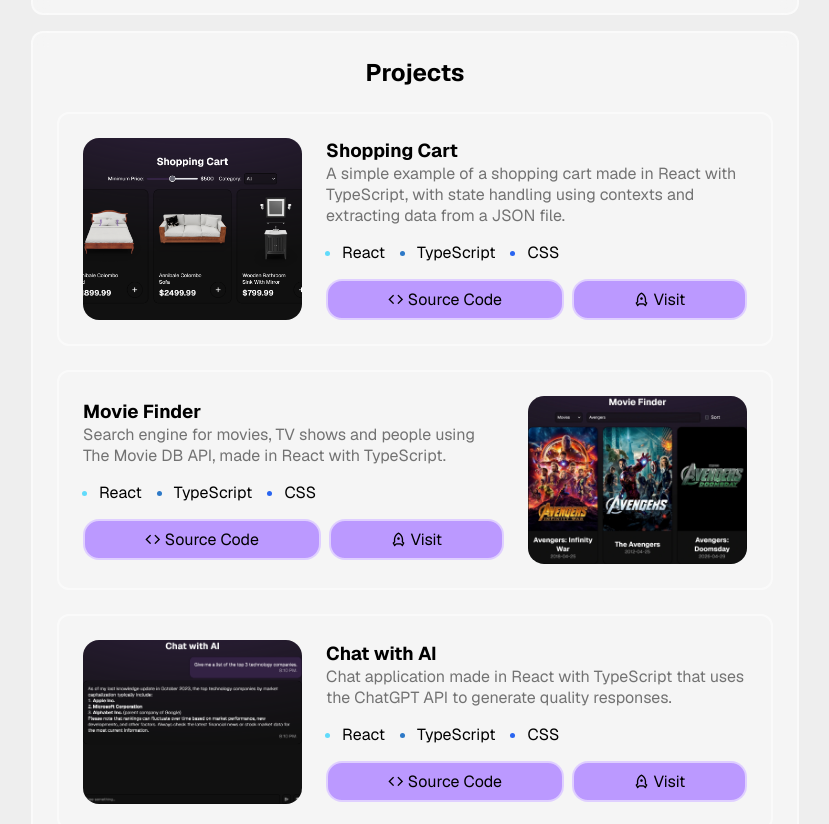
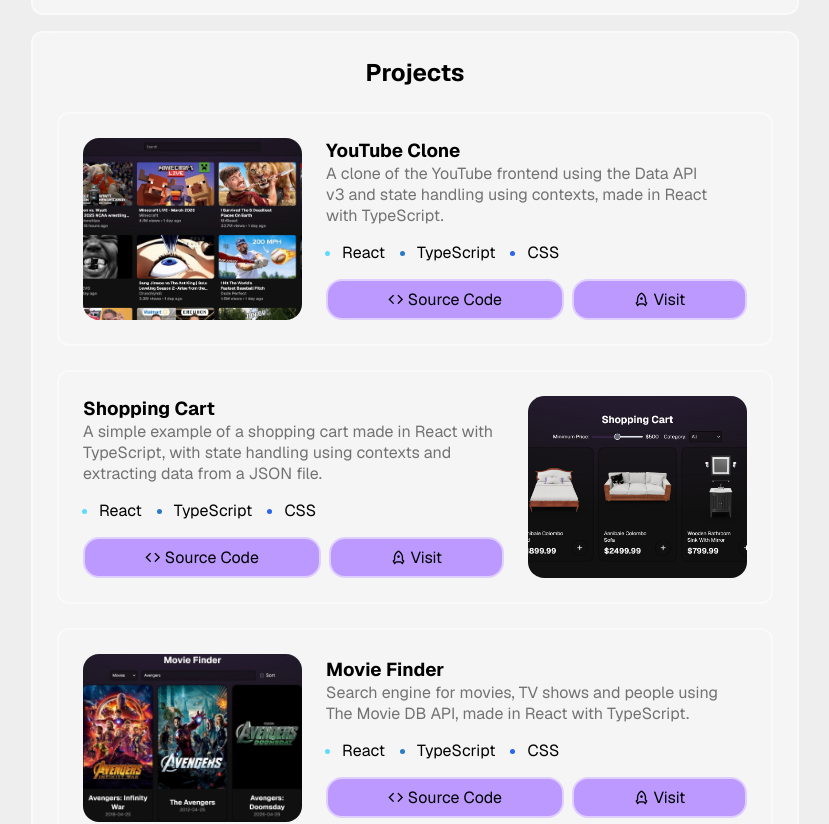
Before and after one commit to axeltrejodev/website, a React (Vite) app: page /chat in a window 1280 px wide. Shown: the part 1160-1984 px from the top of the page, without its empty margins (225-1054 px from the left). Built offline with nearby package versions, Linux system fonts and the light colour scheme.

Commit message:
Add YouTube Clone

```diff
--- a/src/pages/Portfolio/components/Projects.tsx
+++ b/src/pages/Portfolio/components/Projects.tsx
@@ -1,5 +1,6 @@
 import Project from "./Project";
 import { type Project as ProjectType } from "../types";
+import youtubeClone from "../assets/youtube-clone.webp";
 import shoppingCart from "../assets/shopping-cart.webp";
 import movieFinder from "../assets/movie-finder.webp";
 import chat from "../assets/chat.webp";
@@ -9,6 +10,16 @@
 import ticTacToe from "../assets/tic-tac-toe.webp";
 
 const projects: ProjectType[] = [
+  {
+    image: youtubeClone,
+    title: "YouTube Clone",
+    description:
+      "A clone of the YouTube frontend using the Data API v3 and state handling using contexts, made in React with TypeScript.",
+    technologies: ["React", "TypeScript", "CSS"],
+    sourceCode: "https://github.com/axeltrejodev/youtube-clone/tree/master",
+    visit: "https://axeltrejodev.github.io/youtube-clone",
+    external: true,
+  },
   {
     image: shoppingCart,
     title: "Shopping Cart",
```
Also changed, not shown: src/pages/Portfolio/assets/youtube-clone.webp (added).
